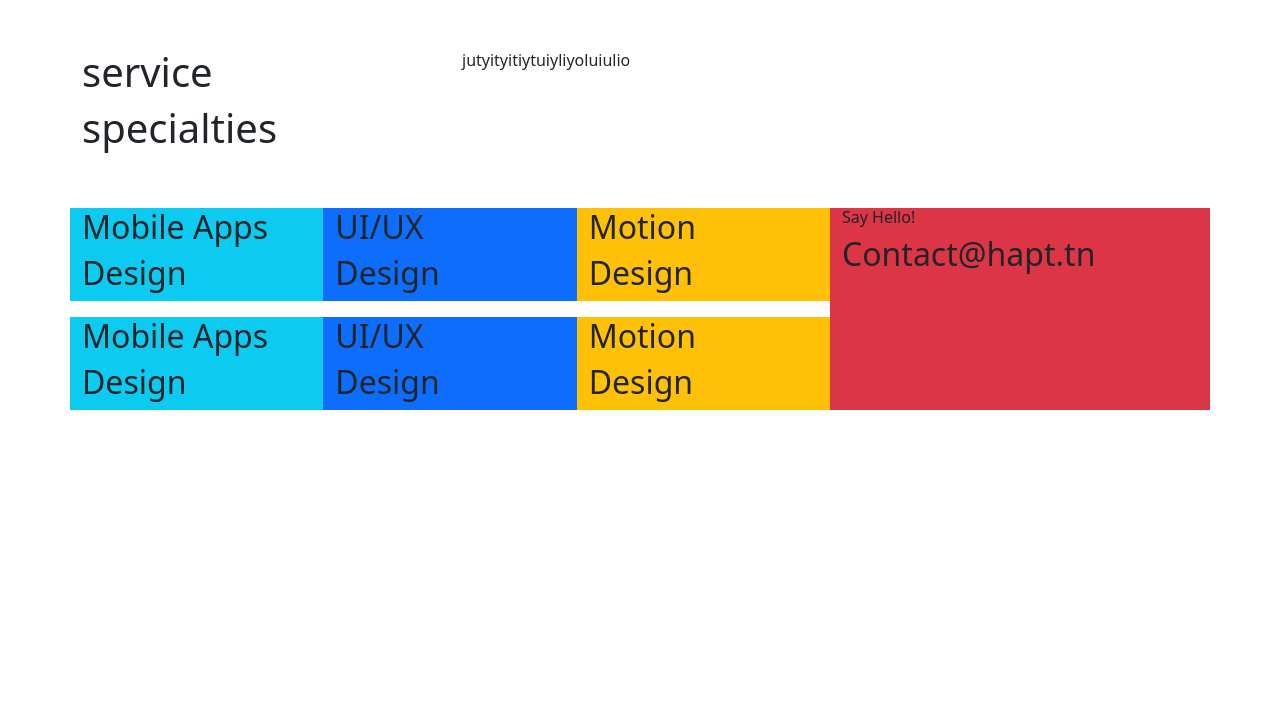
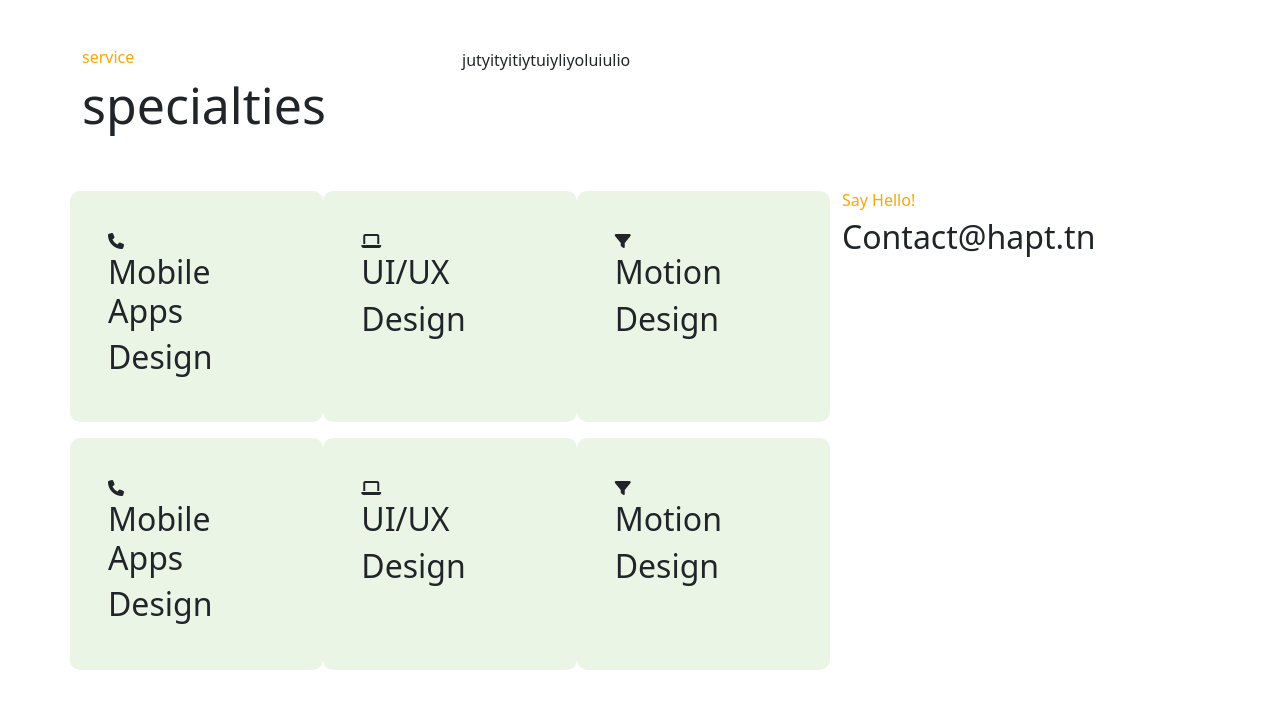
Before and after one commit to youssefbkfsf/project-5, a plain HTML site: page index.html in a window 1280 px wide. Drawn offline with nearby package versions, Linux system fonts and the light colour scheme.

Commit message:
cours css

```diff
--- a/CSS/style.css
+++ b/CSS/style.css
@@ -0,0 +1,20 @@
+.sous-titre1{
+    color: orange;
+}
+.titre1{
+    font-size: 50px;
+}
+/* card style */
+.card-spec{
+ background-color: rgb(235, 245, 230);
+ padding: 5%;
+ border-radius: 10px;
+}
+
+.card-spec:hover{
+    background-color: rgb(235, 245, 230);
+    padding: 5%;
+    border-radius: 10px;
+    color: orange;
+    box-shadow: 0px 0px 15px rgba(0, 0, 0, 0.2);
+   }
--- a/index.html
+++ b/index.html
@@ -16,6 +16,9 @@
             integrity="sha384-T3c6CoIi6uLrA9TneNEoa7RxnatzjcDSCmG1MXxSR1GAsXEV/Dwwykc2MPK8M2HN"
             crossorigin="anonymous"
         />
+        <link rel="stylesheet" href="CSS/style.css">
+        <!--Font Awesome-->
+        <script src="https://kit.fontawesome.com/aedad9e636.js" crossorigin="anonymous"></script>
     </head>
 
     <body>
@@ -28,8 +31,8 @@
            <div class="container">
             <div class="row mt-5">
                 <div class="col-4">
-                    <h1>service</h1>
-                    <h1>specialties</h1>
+                    <h6 class="sous-titre1">service</h6>
+                    <h1 class="titre1">specialties</h1>
                 </div>
                 <div class="col-6">
                     <p>jutyityitiytuiyliyoluiulio</p>
@@ -37,48 +40,48 @@
                 <!--specialties-->
                 <div class="col-8 mt-5">
                     <div class="row mb-3">
-                     <div class="col-4 bg-info">
-                     <i></i>
+                     <div class="col-4 card-spec">
+                        <i class="fa-solid fa-phone"></i>
                      <h2>Mobile Apps</h2>
                      <h2>Design</h2>
                      </div>
                      <!--End info 1-->
-                     <div class="col-4 bg-primary">
-                        <i></i>
+                     <div class="col-4  card-spec">
+                        <i class="fa-solid fa-laptop"></i>
                         <h2>UI/UX</h2>
                         <h2>Design</h2>
                         </div>
                         <!--End info 1-->
-                        <div class="col-4 bg-warning">
-                            <i></i>
+                        <div class="col-4 card-spec">
+                            <i class="fa-solid fa-filter"></i>
                             <h2>Motion</h2>
                             <h2>Design</h2>
                             </div>
                             <!--End info 1-->
                     </div>
                     <div class="row">
-                        <div class="col-4 bg-info">
-                        <i></i>
+                        <div class="col-4 card-spec">
+                            <i class="fa-solid fa-phone"></i>
                         <h2>Mobile Apps</h2>
                         <h2>Design</h2>
                         </div>
                         <!--End info 1-->
-                        <div class="col-4 bg-primary">
-                           <i></i>
+                        <div class="col-4 card-spec">
+                            <i class="fa-solid fa-laptop"></i>
                            <h2>UI/UX</h2>
                            <h2>Design</h2>
                            </div>
                            <!--End info 1-->
-                           <div class="col-4 bg-warning">
-                               <i></i>
+                           <div class="col-4 card-spec">
+                            <i class="fa-solid fa-filter"></i>
                                <h2>Motion</h2>
                                <h2>Design</h2>
                                </div>
                                <!--End info 1-->
                        </div>
                 </div>
-                <div class="col-4 bg-danger mt-5">
-                    <h6>Say Hello!</h6>
+                <div class="col-4 card-contact mt-5">
+                    <h6 class="sous-titre1">Say Hello!</h6>
                     <h2>Contact@hapt.tn</h2>
                 </div>
 
```
Also changed, not shown: about.html (+2 -0 lines).
